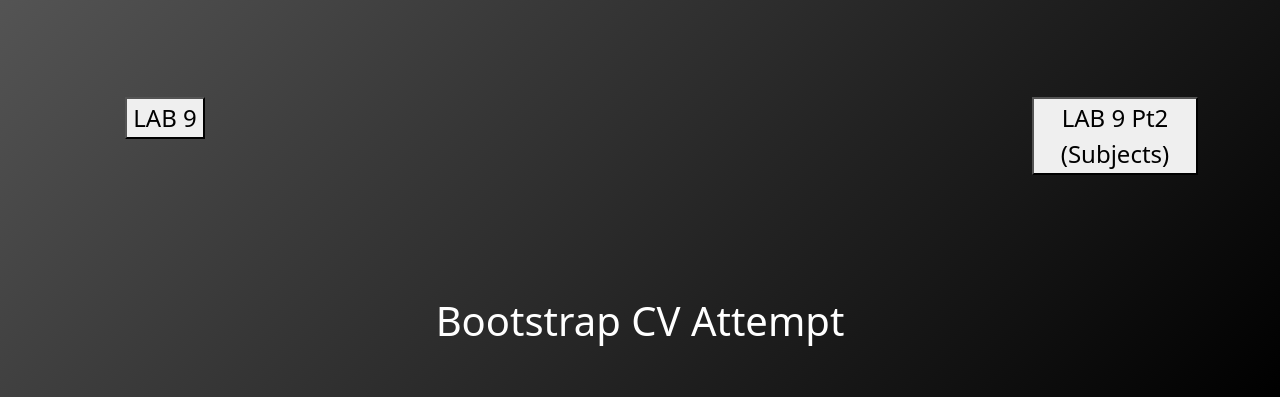
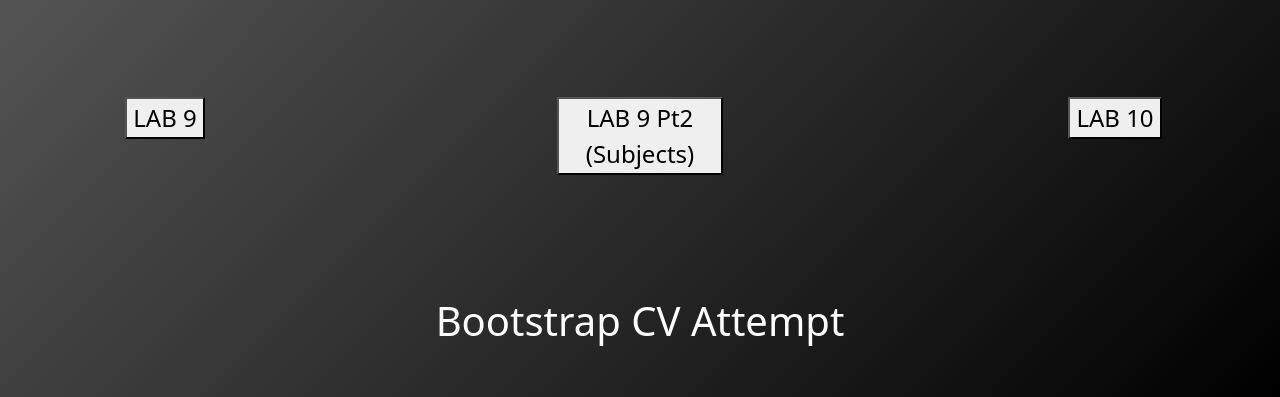
Before and after one commit to davedoyle/davedoyle.github.io, a plain HTML site: page index.html in a window 1280 px wide. Shown: the part 883-1280 px from the top of the page. Drawn offline with nearby package versions, Linux system fonts and the light colour scheme.

Commit message:
Commit college lab 10..fix cv

```diff
--- a/index.html
+++ b/index.html
@@ -135,6 +135,13 @@
 				<button type="submit" formaction="https://davedoyle.github.io/index_lab9subjects.html" style="font-size:24px">LAB 9 Pt2 (Subjects)</button>
 				</form>
 				</div>
+				<div class= "col-lg-2 tasty">
+				<form>
+				<button type="submit" formaction="https://davedoyle.github.io/index_lab10.html" style="font-size:24px">LAB 10</button>
+				</form>
+				</div>
+
+
 			</div>
 
 
```
